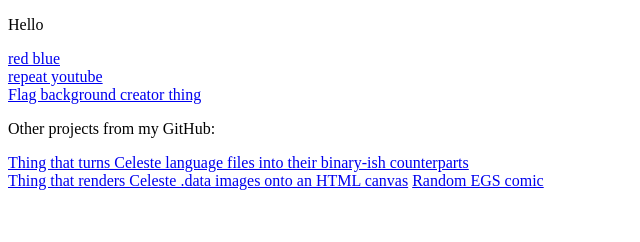
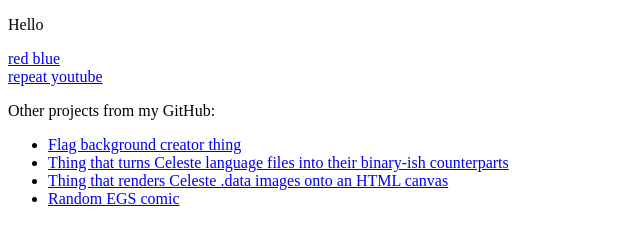
Before and after one commit to munvoseli/munvoseli.github.io, a plain HTML site: page index.html in a window 1280 px wide. Shown: the whole page, without its empty margins (0-640 px from the left). Drawn offline with Linux system fonts and the light colour scheme.

Commit message:
put items in list, and updated voronoi link

```diff
--- a/index.html
+++ b/index.html
@@ -9,10 +9,12 @@
     <p>Hello</p>
     <a href="sometimesredsometimesblue.html">red blue</a><br>
     <a href="repeatyoutube.html">repeat youtube</a><br>
-    <a href="voronoi.html">Flag background creator thing</a><br>
     <p>Other projects from my GitHub:</p>
-    <a href="/celeste-text-formatter/celestetextexport.html">Thing that turns Celeste language files into their binary-ish counterparts</a><br>
-    <a href="/celeste-image-extractor/celesteimage.html">Thing that renders Celeste .data images onto an HTML canvas</a>
-    <a href="/egscurl/randomegs.html">Random EGS comic</a>
+    <ul>
+      <li><a href="/voronoi-flag/voronoi.html">Flag background creator thing</a></li>
+      <li><a href="/celeste-text-formatter/celestetextexport.html">Thing that turns Celeste language files into their binary-ish counterparts</a></li>
+      <li><a href="/celeste-image-extractor/celesteimage.html">Thing that renders Celeste .data images onto an HTML canvas</a></li>
+      <li><a href="/egscurl/randomegs.html">Random EGS comic</a></li>
+    </ul>
   </body>
 </html>
```
